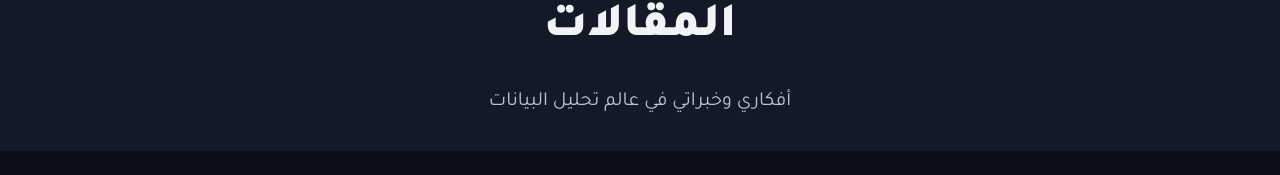
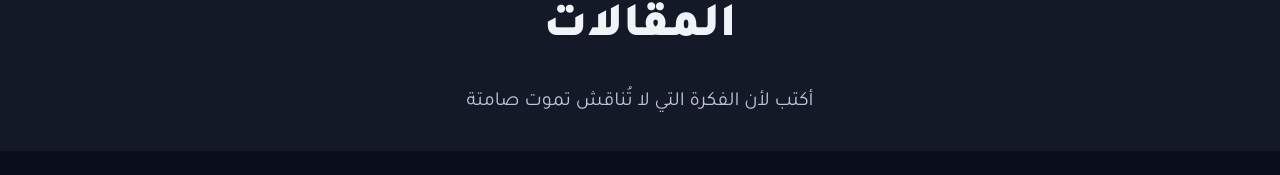
Before and after one commit to E7Aiq/MyWebb, a plain HTML site: page articles.html in a window 1280 px wide. Shown: the part 134-309 px from the top of the page. Drawn offline with Linux system fonts and the light colour scheme.

Commit message:
feat: Update page subtitle in articles section for enhanced clarity

```diff
--- a/articles.html
+++ b/articles.html
@@ -46,7 +46,7 @@
         <section class="page-header">
             <div class="container">
                 <h1 class="page-title fade-in">المقالات</h1>
-                <p class="page-subtitle fade-in">أفكاري وخبراتي في عالم تحليل البيانات</p>
+                <p class="page-subtitle fade-in">     أكتب لأن الفكرة التي لا تُناقش تموت صامتة</p>
             </div>
         </section>
 
```
